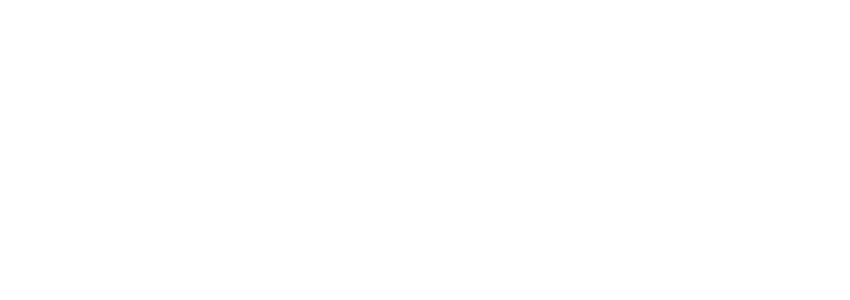
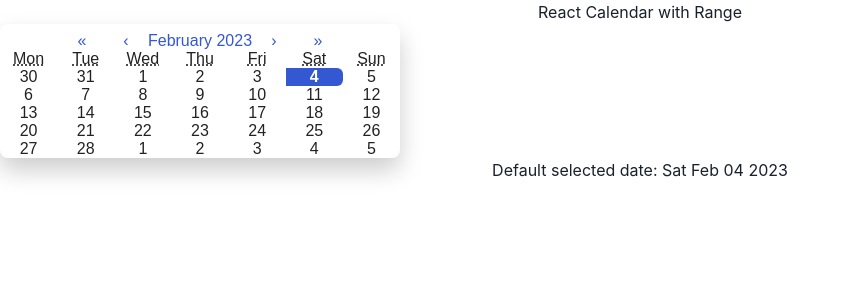
Before and after one commit to paulhuii/yychacks-2023, a React (Create React App) app: page /Calendars in a window 1280 px wide. Before the commit this address had no page. Shown: the top 300 px of the page, without its empty margins (0-850 px from the left). Built offline with nearby package versions, Linux system fonts and the light colour scheme.

Commit message:
Added spinning wheel for prizes. 4 files. SW, wheel, and accompanying css files

```diff
--- a/src/App.js
+++ b/src/App.js
@@ -7,7 +7,7 @@
 import Trending from "./pages/Trending"
 import Sports from "./pages/Sports"
 import SW from "./pages/SW";
-import Calendar from "react-calendar";
+import Calendars from "./pages/Calendars";
 
 const App = () => {
   return (
@@ -21,7 +21,7 @@
             <Route path={"/trending"} element={<Trending/>}/>
             <Route path={"/sports"} element={<Sports/>}/>
             <Route path={"/SW"} element={<SW/>}/>
-            <Route path={"/Calendar"} element={<Calendar/>}/>
+            <Route path={"/Calendars"} element={<Calendars/>}/>
         </Routes>
       </BrowserRouter>
   );
--- a/src/pages/Calendar.js
+++ b/src/pages/Calendars.js
@@ -1,13 +1,15 @@
 import { useState } from 'react';
 import Calendar from 'react-calendar';
-// import './App.css';
+import './calendar.css'
+
+// App.js
 
 function App() {
     const [date, setDate] = useState(new Date());
 
     return (
         <div className='app'>
-            <h1 className='text-center'>Paul's Super Cool Calendar</h1>
+            <h1 className='text-center'>React Calendar with Range</h1>
             <div className='calendar-container'>
                 <Calendar
                     onChange={setDate}
--- /dev/null
+++ b/src/pages/calendar.css
@@ -0,0 +1,87 @@
+/** CALENDAR **/
+.react-calendar {
+    width: 400px;
+    max-width: 100%;
+    background-color: #fff;
+    color: #222;
+    border-radius: 8px;
+    box-shadow: 0 12px 24px rgba(0, 0, 0, 0.2);
+    font-family: Arial, Helvetica, sans-serif;
+    line-height: 1.125em;
+}
+.react-calendar__navigation button {
+    color: #3457d2;
+    min-width: 44px;
+    background: none;
+    font-size: 16px;
+    margin-top: 8px;
+}
+.react-calendar__navigation button:enabled:hover,
+.react-calendar__navigation button:enabled:focus {
+    background-color: #f8f8fa;
+}
+.react-calendar__navigation button[disabled] {
+    background-color: #f0f0f0;
+}
+abbr[title] {
+    text-decoration: none;
+}
+/* .react-calendar__month-view__days__day--weekend {
+ color: #d10000;
+} */
+.react-calendar__tile:enabled:hover,
+.react-calendar__tile:enabled:focus {
+    background: #f8f8fa;
+    border-radius: 6px;
+}
+.react-calendar__tile--now {
+    background: #45a320;
+    color: white;
+    border-radius: 6px;
+    font-weight: bold;
+}
+.react-calendar__tile--now:enabled:hover,
+.react-calendar__tile--now:enabled:focus {
+    background: #3457d2;
+    border-radius: 6px;
+    font-weight: bold;
+}
+.react-calendar__tile--hasActive:enabled:hover,
+.react-calendar__tile--hasActive:enabled:focus {
+    background: #f8f8fa;
+}
+.react-calendar__tile--active {
+    background: #3457d2;
+    border-radius: 6px;
+    font-weight: bold;
+    color: white;
+}
+.react-calendar__tile--active:enabled:hover,
+.react-calendar__tile--active:enabled:focus {
+    background: #3457d2;
+    color: white;
+}
+.react-calendar--selectRange .react-calendar__tile--hover {
+    background-color: #f8f8fa;
+}
+.react-calendar__tile--range {
+    background: #f8f8fa;
+    color: #3457d2;
+    border-radius: 0;
+}
+.react-calendar__tile--rangeStart {
+    border-top-right-radius: 0;
+    border-bottom-right-radius: 0;
+    border-top-left-radius: 6px;
+    border-bottom-left-radius: 6px;
+    background: #3457d2;
+    color: white;
+}
+.react-calendar__tile--rangeEnd {
+    border-top-left-radius: 0;
+    border-bottom-left-radius: 0;
+    border-top-right-radius: 6px;
+    border-bottom-right-radius: 6px;
+    background: #3457d2;
+    color: white;
+}
```
